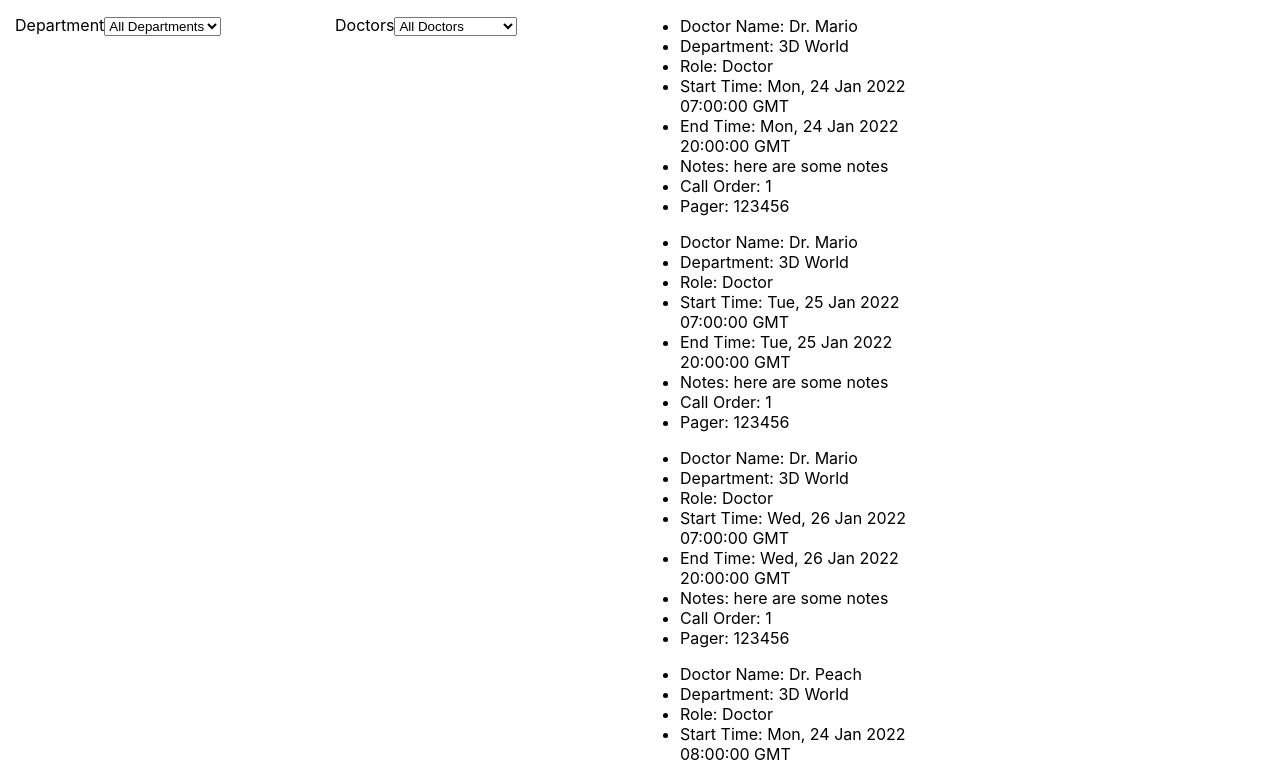
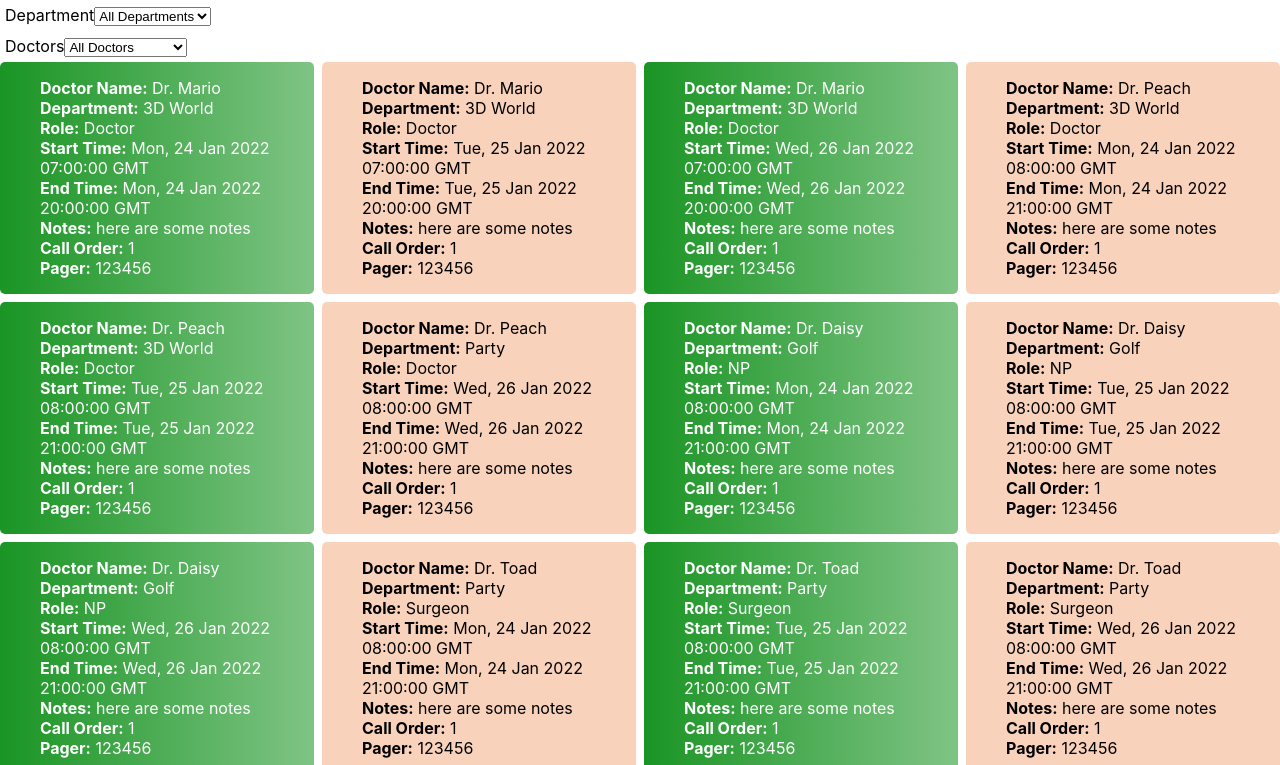
Before and after one commit to jrthartwig/pwa-poc, a React (Create React App) app: page / in a window 1280 px wide. Shown: the top 765 px of the page. Built offline with nearby package versions, Linux system fonts and the light colour scheme.

Commit message:
feat: cards

```diff
--- a/package.json
+++ b/package.json
@@ -24,8 +24,8 @@
     "workbox-streams": "^5.1.4"
   },
   "scripts": {
-    "start": "CI=false && react-scripts start",
-    "build": "react-scripts build",
+    "start": "react-scripts start",
+    "build": "CI=false && react-scripts build",
     "test": "react-scripts test",
     "eject": "react-scripts eject"
   },
--- a/src/components/DoctorInformation/DoctorInformation.jsx
+++ b/src/components/DoctorInformation/DoctorInformation.jsx
@@ -1,22 +1,20 @@
-const DoctorInformation = props => {
-    const {filteredDoctors} = props;
-    const doctorInformation = filteredDoctors.map((doctor) =>
-        <ul>
-            <li>Doctor Name: {doctor.name}</li>
-            <li>Department: {doctor.department}</li>
-            <li>Role: {doctor.role}</li>
-            <li>Start Time: {doctor.startTime.toUTCString()}</li>
-            <li>End Time: {doctor.endTime.toUTCString()}</li>
-            <li>Notes: {doctor.notes}</li>
-            <li>Call Order: {doctor.callOrder}</li>
-            <li>Pager: {doctor.pager}</li>
-        </ul>
-    )
-    return (
-        <div>
-            {doctorInformation}
-        </div>
-    )
-}
+const DoctorInformation = (props) => {
+  const { filteredDoctors } = props;
+  const doctorInformation = filteredDoctors.map((doctor) => (
+    <div className="card">
+      <ul>
+        <li><b>Doctor Name:</b> {doctor.name}</li>
+        <li><b>Department:</b> {doctor.department}</li>
+        <li><b>Role:</b> {doctor.role}</li>
+        <li><b>Start Time:</b> {doctor.startTime.toUTCString()}</li>
+        <li><b>End Time:</b> {doctor.endTime.toUTCString()}</li>
+        <li><b>Notes:</b> {doctor.notes}</li>
+        <li><b>Call Order:</b> {doctor.callOrder}</li>
+        <li><b>Pager:</b> {doctor.pager}</li>
+      </ul>
+    </div>
+  ));
+  return <div className="container">{doctorInformation}</div>;
+};
 
 export default DoctorInformation;
--- a/src/components/DropdownFilter/DropdownFilter.jsx
+++ b/src/components/DropdownFilter/DropdownFilter.jsx
@@ -6,7 +6,7 @@ const DropdownFilter = (props) => {
 
     return (
 
-        <div>
+        <div className="dropdown">
             <label>{label}</label>
             <select name={name} id={name} onChange={onChangeHandler}>
                 {
--- a/src/components/FilteredListOfDoctors/FilteredListOfDoctors.jsx
+++ b/src/components/FilteredListOfDoctors/FilteredListOfDoctors.jsx
@@ -14,37 +14,47 @@ const FilteredListOfDoctors = () => {
 
   const handleDepartmentSelection = (e) => {
     setDepartment(e.target.value);
-    }
+  };
 
   const handleDoctorSelection = (e) => {
-        setDoctor(e.target.value)
-    }
+    setDoctor(e.target.value);
+  };
 
   const filterDoctors = (doctor, department, allDoctorData) => {
-        if(doctor && !department)
-            return allDoctorData.filter((dr) => doctor === dr.name)
-        if(department && !doctor)
-            return allDoctorData.filter((dr) => department === dr.department)
-        if(department && doctor)
-            return allDoctorData.filter((dr => doctor === dr.name && department === dr.department))
-        if(!department && !doctor)
-            return allDoctorData
-    }
+    if (doctor && !department)
+      return allDoctorData.filter((dr) => doctor === dr.name);
+    if (department && !doctor)
+      return allDoctorData.filter((dr) => department === dr.department);
+    if (department && doctor)
+      return allDoctorData.filter(
+        (dr) => doctor === dr.name && department === dr.department
+      );
+    if (!department && !doctor) return allDoctorData;
+  };
 
   return (
-        <div className="container">
+    <div>
       <div className="department-dropdown">
-                <DropdownFilter label="Department" options={departmentOptions} onChangeHandler={handleDepartmentSelection} />
+        <DropdownFilter
+          label="Department"
+          options={departmentOptions}
+          onChangeHandler={handleDepartmentSelection}
+        />
+        <DropdownFilter
+          label="Doctors"
+          options={personOptions}
+          onChangeHandler={handleDoctorSelection}
+        />
       </div>
-            <div className="doctor-dropdown">
-                <DropdownFilter label="Doctors" options={personOptions} onChangeHandler={handleDoctorSelection} />
+      {allDoctorData && (
+
+          <DoctorInformation
+            filteredDoctors={filterDoctors(doctor, department, allDoctorData)}
+          />
+
+      )}
     </div>
-            {
-                allDoctorData &&
-                <DoctorInformation filteredDoctors={filterDoctors(doctor, department, allDoctorData)} />
-            }
-        </div>
-    )
-}
+  );
+};
 
 export default FilteredListOfDoctors;
--- a/src/components/FilteredListOfDoctors/filtered-list-of-doctors.css
+++ b/src/components/FilteredListOfDoctors/filtered-list-of-doctors.css
@@ -1,29 +1,28 @@
+.dropdown {
+ padding: 5px;
+}
+
 .container {
   display: grid;
-  grid-template-columns: [first-column] 25% [second-column] 25% [third-column] 25% [fourth-column] 25%;
-  grid-template-rows: [first-row] 5% [second-row] 40% [third-row] 25% [fourth-row] 25%;
+  grid-template-columns: repeat(auto-fill, minmax(250px, 1fr));
+  grid-column-gap: 8px;
+  grid-row-gap: 8px;
 }
 
-.department-dropdown {
-  grid-column-start: first-column;
-  grid-column-end: second-column;
-  grid-row-start: first-row;
-  grid-row-end: first-row;
-  margin: 15px;
+.card:nth-child(odd) {
+  background-image: linear-gradient(to left, rgba(1, 137, 12, .5), rgba(1, 137, 12, .9));
+  width: 100%;
+  border-radius: 5px;
+  color: white;
 }
 
-.doctor-dropdown {
-  grid-column-start: second-column;
-  grid-column-end: third-column;
-  grid-row-start: first-row;
-  grid-row-end: first-row;
-  margin: 15px;
+.card:nth-child(even) {
+  background-color: rgba(236, 108, 33, .3);
+  width: 100%;
+  border-radius: 5px;
+  color: black;
 }
 
-.doctor-data {
-  grid-column-start: first-column;
-  grid-column-end: third-column;
-  grid-row-start: second-row;
-  grid-row-end: fourth-row;
-  margin: 15px;
+ul {
+  list-style-type: none;
 }
```
Lines whose indentation alone changed are shown as unchanged.
